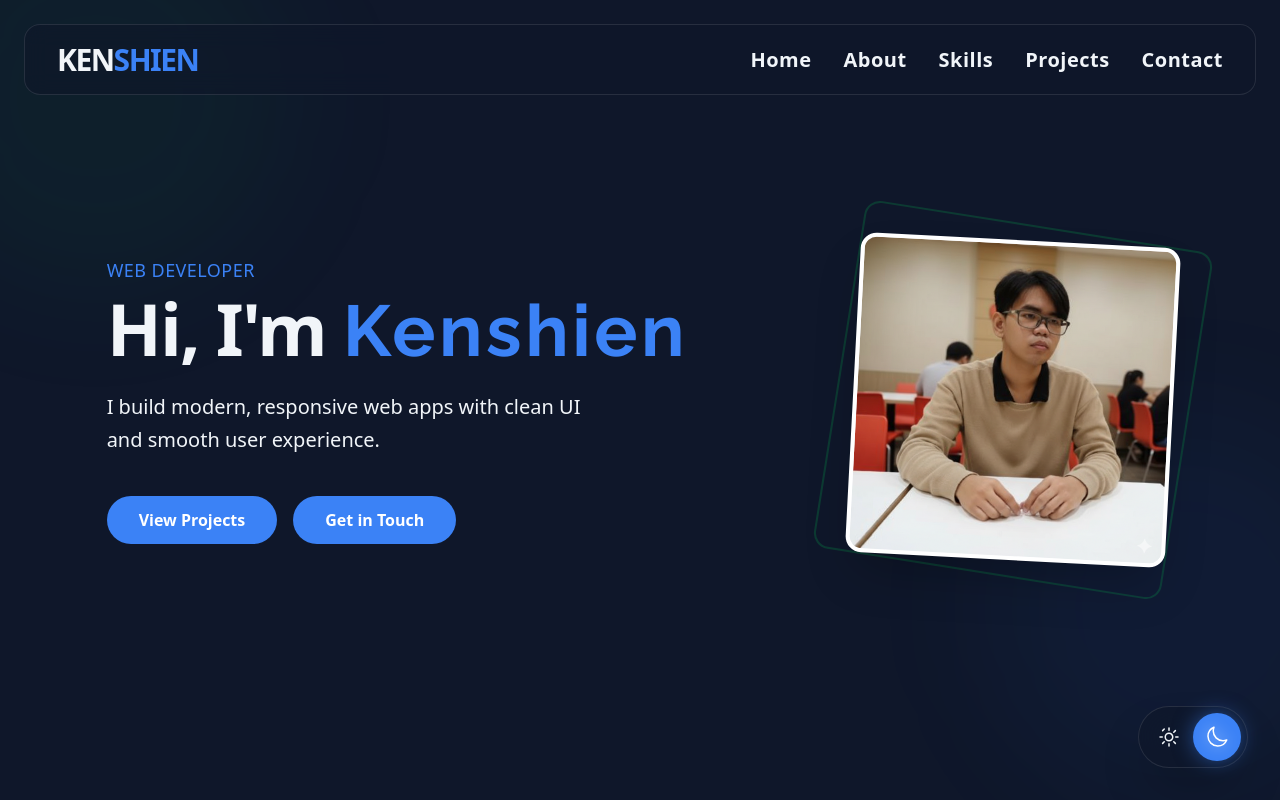
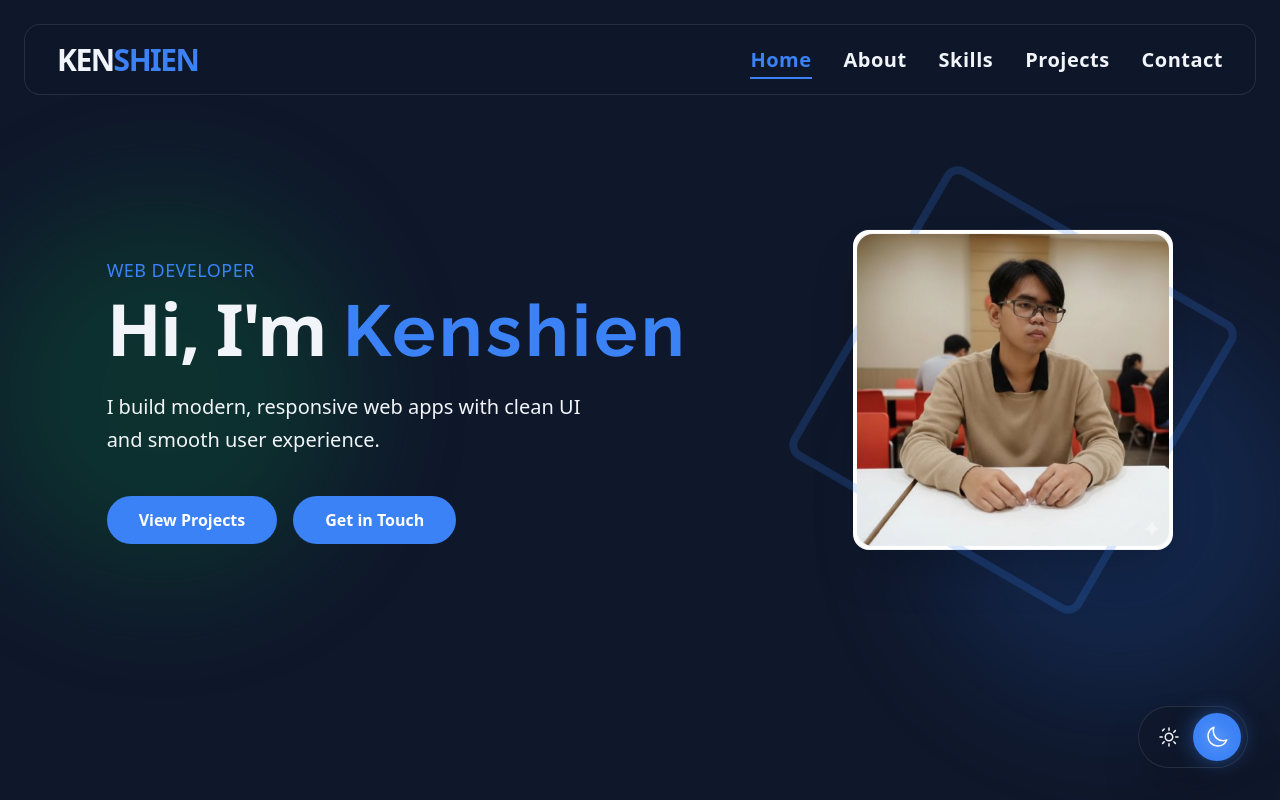
Before and after one commit to KenshienAlao/Portfolio, a Next.js app: page / in a window 1280 px wide. Both pictures are taken after a click on the button 1217 px from the left and 737 px from the top of the page. Shown: the top 800 px of the page. Built offline with nearby package versions, Linux system fonts and the light colour scheme.

Commit message:
fixed the logic of the theme toggle with the orb, re-optimize everything

```diff
--- a/app/components/About/page.js
+++ b/app/components/About/page.js
@@ -1,7 +1,20 @@
+"use client";
+
+// ui
+import { motion } from "framer-motion";
+import { containerVariants } from "@/app/components/ui/animation";
+
 export default function About() {
   return (
-    <section id="about" className="h-dvh">
-      <h1>About</h1>
+    <section id="about" className="relative min-h-dvh w-full overflow-hidden">
+      <motion.div
+        variants={containerVariants}
+        initial="hidden"
+        animate="visible"
+        className="relative z-10"
+      >
+        <h1>About</h1>
+      </motion.div>
     </section>
   );
 }
--- a/app/components/Home/page.js
+++ b/app/components/Home/page.js
@@ -1,15 +1,51 @@
 "use client";
 
-import { motion } from "framer-motion";
-import { containerVariants, itemVariants } from "../ui/animation";
+// optimize
+import dynamic from "next/dynamic";
+
+// lib
 import Image from "next/image";
 
+// hooks
+import { useTheme } from "@/app/context/ThemeContext";
+
+// ui
+import { motion } from "framer-motion";
+const BlueOrbIcon = dynamic(
+  () => import("@/app/components/ui/elements").then((mod) => mod.BlueOrbIcon),
+  { loading: () => null },
+);
+const GreenOrbIcon = dynamic(
+  () => import("@/app/components/ui/elements").then((mod) => mod.GreenOrbIcon),
+  { loading: () => null },
+);
+
+const SpinningFrame = dynamic(
+  () => import("@/app/components/ui/elements").then((mod) => mod.SpinningFrame),
+  { loading: () => null },
+);
+
+// components
+import {
+  containerVariants,
+  itemVariants,
+  floatingVariants,
+} from "@/app/components/ui/animation";
+
 export default function Home() {
+  const { change } = useTheme();
+
   return (
     <section id="home" className="relative min-h-dvh w-full overflow-hidden">
-      <div className="pointer-events-none absolute -top-24 -left-24 size-96 rounded-full bg-green-500/5 blur-3xl" />
-      <div className="pointer-events-none absolute -right-24 bottom-0 size-96 rounded-full bg-blue-500/5 blur-3xl" />
+      {/* overlay */}
+      {change ? (
+        <>
+          <GreenOrbIcon left={20} top={200} />
+          <BlueOrbIcon right={20} bottom={100} />
+        </>
+      ) : null}
 
+      {/* content */}
       <motion.div
         variants={containerVariants}
         initial="hidden"
@@ -57,21 +93,27 @@ export default function Home() {
         {/* profile section */}
         <motion.div
           variants={containerVariants}
-          initial={{ opacity: 0, scale: 0.8, rotate: -5 }}
-          animate={{ opacity: 1, scale: 1, rotate: 3 }}
-          transition={{ duration: 1, ease: "easeOut", delay: 0.5 }}
+          initial="hidden"
+          animate="visible"
           className="relative mt-16 md:mt-0"
         >
-          <div className="relative size-64 overflow-hidden rounded-2xl border-4 border-white bg-gray-100 shadow-2xl transition-all duration-500 hover:rotate-0 md:size-80">
+          <motion.div
+            variants={floatingVariants}
+            initial="smoothHidden"
+            animate={["smoothVisible", "smoothFloating"]}
+            className="relative size-64 rounded-2xl border-4 border-white bg-gray-100 shadow-2xl transition-all duration-500 md:size-80"
+          >
             <Image
               src="/profile/me.png"
               alt="Kenshien"
-              className="h-full w-full object-cover"
+              className="size-full rounded-2xl object-cover"
+              priority
               width={500}
               height={500}
             />
-          </div>
-          <div className="absolute -inset-4 -z-10 rounded-2xl border-2 border-green-500/20 md:rotate-6" />
+            {/* overlay*/}
+            <SpinningFrame />
+          </motion.div>
         </motion.div>
       </motion.div>
     </section>
--- /dev/null
+++ b/app/components/Navigation/mobile.js
@@ -0,0 +1,40 @@
+"use client";
+
+// lib
+import { motion } from "framer-motion";
+
+export default function MobileNavigation({ menu, scrollToSection, active }) {
+  return (
+    <motion.div
+      initial={{ scale: 0.9, opacity: 0 }}
+      animate={{ scale: 1, opacity: 1 }}
+      exit={{ scale: 0.9, opacity: 0 }}
+      className="bg-glass border-glass-border w-full max-w-sm rounded-[2.5rem] border p-12 shadow-2xl"
+    >
+      <ul className="flex flex-col items-center gap-8">
+        {menu.map((item, i) => {
+          return (
+            <motion.li
+              key={item.name}
+              initial={{ y: 20, opacity: 0 }}
+              animate={{ y: 0, opacity: 1 }}
+              transition={{ delay: i * 0.1 }}
+              onClick={() => setOpen(false)}
+            >
+              <button
+                onClick={() => scrollToSection(item.id)}
+                className={`text-3xl font-black tracking-tight transition-colors ${
+                  active === item.id
+                    ? "text-accent"
+                    : "text-foreground hover:text-accent"
+                }`}
+              >
+                {item.name}
+              </button>
+            </motion.li>
+          );
+        })}
+      </ul>
+    </motion.div>
+  );
+}
--- a/app/components/Navigation/page.js
+++ b/app/components/Navigation/page.js
@@ -1,4 +1,7 @@
 "use client";
+
+// optimize
+import dynamic from "next/dynamic";
 
 // lib
 import { AnimatePresence, motion } from "framer-motion";
@@ -14,6 +17,12 @@ import { menu } from "@/app/utils/navigationMenu";
 
 // ui
 import { MenuIcon } from "@/app/components/ui/elements";
+
+// components
+const MobileNavigation = dynamic(
+  () => import("@/app/components/Navigation/mobile"),
+  { loading: () => null },
+);
 
 export default function Navigation({ active }) {
   const scrolled = useHandleScroll();
@@ -51,10 +60,10 @@ export default function Navigation({ active }) {
                       <li key={item.name} className="group relative">
                         <button
                           onClick={() => scrollToSection(item.id)}
-                          className={`text-[clamp(0.75rem,0.5543rem+0.8696vw,1.25rem)] font-bold tracking-wide transition-colors ${
-                            active === item.name
+                          className={`hover:text-accent text-[clamp(0.75rem,0.5543rem+0.8696vw,1.25rem)] font-bold tracking-wide transition-colors ${
+                            active === item.id
                               ? "text-accent"
-                              : "text-foreground/70 group-hover:text-foreground"
+                              : "group-hover:text-foreground"
                           }`}
                         >
                           {item.name}
@@ -62,9 +71,9 @@ export default function Navigation({ active }) {
 
                         <span
                           className={`bg-accent absolute -bottom-1 left-0 h-0.5 transition-all duration-500 ${
-                            active === item.name
+                            active === item.id
                               ? "w-full"
-                              : "w-0 group-hover:w-full"
+                              : "group-hover:bg-foreground w-0 group-hover:w-full"
                           }`}
                         />
                       </li>
@@ -100,37 +109,11 @@ export default function Navigation({ active }) {
               onClick={() => setOpen(false)}
             />
 
-            <motion.div
-              initial={{ scale: 0.9, opacity: 0 }}
-              animate={{ scale: 1, opacity: 1 }}
-              exit={{ scale: 0.9, opacity: 0 }}
-              className="bg-glass border-glass-border w-full max-w-sm rounded-[2.5rem] border p-12 shadow-2xl"
-            >
-              <ul className="flex flex-col items-center gap-8">
-                {menu.map((item, i) => {
-                  return (
-                    <motion.li
-                      key={item.name}
-                      initial={{ y: 20, opacity: 0 }}
-                      animate={{ y: 0, opacity: 1 }}
-                      transition={{ delay: i * 0.1 }}
-                      onClick={() => setOpen(false)}
-                    >
-                      <button
-                        onClick={() => scrollToSection(item.id)}
-                        className={`text-3xl font-black tracking-tight transition-colors ${
-                          active === item.id
-                            ? "text-accent"
-                            : "text-foreground hover:text-accent"
-                        }`}
-                      >
-                        {item.name}
-                      </button>
-                    </motion.li>
-                  );
-                })}
-              </ul>
-            </motion.div>
+            <MobileNavigation
+              menu={menu}
+              scrollToSection={scrollToSection}
+              active={active}
+            />
           </motion.div>,
           document.body,
         )}
--- a/app/components/ui/animation.js
+++ b/app/components/ui/animation.js
@@ -1,13 +1,20 @@
+// ===================================
+// opening
+// ===================================
+
+// container
 export const containerVariants = {
   hidden: { opacity: 0 },
   visible: {
     opacity: 1,
     transition: {
-      staggerChildren: 0.2,
+      duration: 1,
+      ease: "easeInOut",
     },
   },
 };
 
+// item
 export const itemVariants = {
   hidden: { opacity: 0, y: 10 },
   visible: {
@@ -19,3 +26,74 @@ export const itemVariants = {
     },
   },
 };
+
+// ===================================
+// infinite
+// ===================================
+
+// floating
+export const floatingVariants = {
+  // hide
+  smoothHidden: { opacity: 0 },
+  openingLeft: { opacity: 0, x: 100 },
+  openingRight: { opacity: 0, x: -100 },
+  // visible
+  visible: {
+    opacity: 1,
+    x: 0,
+    y: 0,
+    transition: {
+      duration: 5,
+      ease: "easeInOut",
+    },
+  },
+  smoothVisible: {
+    opacity: 1,
+    x: 0,
+    y: 0,
+    transition: {
+      duration: 1,
+      ease: "easeInOut",
+    },
+  },
+  // animation
+  upAndDown: {
+    y: [0, -40, 0, 40, 0],
+    transition: {
+      duration: 5, // the higher the slower
+      ease: "easeInOut",
+      repeat: Infinity,
+    },
+  },
+  downAndUp: {
+    y: [0, 40, 0, -40, 0],
+    transition: {
+      duration: 5, // the higher the slower
+      ease: "easeInOut",
+      repeat: Infinity,
+    },
+  },
+  smoothFloating: {
+    y: [0, -100, 0, 100, 0],
+    transition: {
+      duration: 5, // the higher the slower
+      ease: "easeInOut",
+      repeat: Infinity,
+    },
+  },
+};
+
+// spinning
+export const spinningVariants = {
+  bigger: { opacity: 0, scale: 0.5 },
+  smaller: { opacity: 0, scale: 0.5 },
+  visible: {
+    opacity: 1,
+    scale: 2,
+    transition: {
+      duration: 1,
+      ease: "easeOut",
+      delay: 0.5,
+    },
+  },
+};
--- /dev/null
+++ b/app/components/ui/elements.js
@@ -0,0 +1,129 @@
+// ui
+import { motion } from "framer-motion";
+
+// animation
+import { floatingVariants } from "@/app/components/ui/animation";
+
+// ===================================
+// utilities { HOME }
+// ===================================
+// green orb
+export function GreenOrbIcon({ top, bottom, left, right }) {
+  // set position styles
+  const positionStyles = {
+    ...(top && { top: `${top}px` }),
+    ...(bottom && { bottom: `${bottom}px` }),
+    ...(left && { left: `${left}px` }),
+    ...(right && { right: `${right}px` }),
+  };
+
+  // return green orb
+  return (
+    <motion.div
+      variants={floatingVariants}
+      initial="openingRight"
+      animate={["visible", "downAndUp"]}
+      style={positionStyles}
+      className="pointer-events-none absolute size-96 rounded-full bg-green-500/30 blur-3xl"
+    />
+  );
+}
+
+// blue orb
+export function BlueOrbIcon({ top, bottom, left, right }) {
+  // set position styles
+  const positionStyles = {
+    ...(top && { top: `${top}px` }),
+    ...(bottom && { bottom: `${bottom}px` }),
+    ...(left && { left: `${left}px` }),
+    ...(right && { right: `${right}px` }),
+  };
+
+  // return blue orb
+  return (
+    <motion.div
+      variants={floatingVariants}
+      initial="openingLeft"
+      animate={["visible", "upAndDown"]}
+      style={positionStyles}
+      className="pointer-events-none absolute size-96 rounded-full bg-blue-500/30 blur-3xl"
+    />
+  );
+}
+
+// spinning frame
+export function SpinningFrame({ top, bottom, left, right }) {
+  // set position styles
+  const positionStyles = {
+    ...(top && { top: `${top}px` }),
+    ...(bottom && { bottom: `${bottom}px` }),
+    ...(left && { left: `${left}px` }),
+    ...(right && { right: `${right}px` }),
+  };
+
+  return (
+    <motion.div
+      initial={{ opacity: 0 }}
+      animate={{ opacity: 1, rotate: [0, 360] }}
+      transition={{
+        opacity: { duration: 1, delay: 0.5 },
+        rotate: { duration: 10, ease: "linear", repeat: Infinity },
+      }}
+      style={positionStyles}
+      className="border-accent/20 absolute -inset-3 -z-6 rotate-10 rounded-2xl border-8"
+    />
+  );
+}
+
+// ===================================
+// icons
+// ===================================
+
+// sun
+export function SunIcon() {
+  return (
+    <svg
+      xmlns="http://www.w3.org/2000/svg"
+      fill="none"
+      viewBox="0 0 24 24"
+      strokeWidth={1.5}
+      stroke="currentColor"
+      className="size-6"
+    >
+      <path
+        strokeLinecap="round"
+        strokeLinejoin="round"
+        d="M12 3v2.25m6.364.386-1.591 1.591M21 12h-2.25m-.386 6.364-1.591-1.591M12 18.75V21m-4.773-4.227-1.591 1.591M3 12h2.25m.386-6.364 1.591-1.591M15.75 12a3.75 3.75 0 1 1-7.5 0 3.75 3.75 0 0 1 7.5 0Z"
+      />
+    </svg>
+  );
+}
+
+// moon
+export function MoonIcon() {
+  return (
+    <svg
+      xmlns="http://www.w3.org/2000/svg"
+      fill="none"
+      viewBox="0 0 24 24"
+      strokeWidth={1.5}
+      stroke="currentColor"
+      className="size-6"
+    >
+      <path
+        strokeLinecap="round"
+        strokeLinejoin="round"
+        d="M21.752 15.002A9.72 9.72 0 0 1 18 15.75c-5.385 0-9.75-4.365-9.75-9.75 0-1.33.266-2.597.748-3.752A9.753 9.753 0 0 0 3 11.25C3 16.635 7.365 21 12.75 21a9.753 9.753 0 0 0 9.002-5.998Z"
+      />
+    </svg>
+  );
+}
+
+// menu
+export function MenuIcon() {
+  return (
+    <svg height="28" viewBox="0 -960 960 960" width="28" fill="currentColor">
+      <path d="M120-240v-80h720v80H120Zm0-200v-80h720v80H120Zm0-200v-80h720v80H120Z" />
+    </svg>
+  );
+}
--- a/app/components/ui/themeToggle.js
+++ b/app/components/ui/themeToggle.js
@@ -1,16 +1,32 @@
-"use client";
+// optimize
+import dynamic from "next/dynamic";
 
-// components
+// ui
+const SunIcon = dynamic(() =>
+  import("@/app/components/ui/elements").then((mod) => mod.SunIcon),
+);
+const MoonIcon = dynamic(() =>
+  import("@/app/components/ui/elements").then((mod) => mod.MoonIcon),
+);
+
+import { containerVariants, itemVariants } from "@/app/components/ui/animation";
+
+// lib
 import { motion } from "framer-motion";
 
 // hooks
-import { useToggle } from "@/app/hooks/toggle";
+import { useTheme } from "@/app/context/ThemeContext";
 
 export function ThemeToggle() {
-  const { change, setChange } = useToggle();
+  const { change, setChange } = useTheme();
 
   return (
-    <div className="fixed right-8 bottom-8 z-60">
+    <motion.div
+      className="fixed right-8 bottom-8 z-60"
+      variants={containerVariants}
+      initial="hidden"
+      animate="visible"
+    >
       <div className="border-glass-border bg-glass hover:shadow-accent/20 relative flex items-center gap-2 rounded-full border p-1.5 shadow-2xl backdrop-blur-xl transition-all duration-500">
         {/* Sliding Background Pill */}
         <motion.div
@@ -34,7 +50,7 @@ export function ThemeToggle() {
             whileTap={{ scale: 0.9 }}
             className={`flex size-12 cursor-pointer items-center justify-center rounded-full transition-all duration-500 ${
               !change
-                ? "text-white drop-shadow-[0_0_8px_rgba(255,255,255,0.8)]"
+                ? "text-amber-400 drop-shadow-[0_0_8px_rgba(255,255,255,0.8)]"
                 : "text-foreground/40 hover:text-foreground/60"
             }`}
           >
@@ -55,44 +71,6 @@ export function ThemeToggle() {
           </motion.button>
         </div>
       </div>
-    </div>
+    </motion.div>
   );
 }
-
-function SunIcon() {
-  return (
-    <svg
-      xmlns="http://www.w3.org/2000/svg"
-      fill="none"
-      viewBox="0 0 24 24"
-      strokeWidth={1.5}
-      stroke="currentColor"
-      className="size-6"
-    >
-      <path
-        strokeLinecap="round"
-        strokeLinejoin="round"
-        d="M12 3v2.25m6.364.386-1.591 1.591M21 12h-2.25m-.386 6.364-1.591-1.591M12 18.75V21m-4.773-4.227-1.591 1.591M3 12h2.25m.386-6.364 1.591-1.591M15.75 12a3.75 3.75 0 1 1-7.5 0 3.75 3.75 0 0 1 7.5 0Z"
-      />
-    </svg>
-  );
-}
-
-function MoonIcon() {
-  return (
-    <svg
-      xmlns="http://www.w3.org/2000/svg"
-      fill="none"
-      viewBox="0 0 24 24"
-      strokeWidth={1.5}
-      stroke="currentColor"
-      className="size-6"
-    >
-      <path
-        strokeLinecap="round"
-        strokeLinejoin="round"
-        d="M21.752 15.002A9.72 9.72 0 0 1 18 15.75c-5.385 0-9.75-4.365-9.75-9.75 0-1.33.266-2.597.748-3.752A9.753 9.753 0 0 0 3 11.25C3 16.635 7.365 21 12.75 21a9.753 9.753 0 0 0 9.002-5.998Z"
-      />
-    </svg>
-  );
-}
--- /dev/null
+++ b/app/context/ThemeContext.js
@@ -0,0 +1,39 @@
+"use client";
+
+import { createContext, useContext, useState, useEffect } from "react";
+
+const ThemeContext = createContext();
+
+export function ThemeProvider({ children }) {
+  const [change, setChange] = useState(() => {
+    if (typeof window !== "undefined") {
+      const theme = localStorage.getItem("theme");
+      return theme === "dark";
+    }
+    return false;
+  });
+
+  useEffect(() => {
+    if (change) {
+      localStorage.setItem("theme", "dark");
+      document.documentElement.classList.add("dark");
+    } else {
+      localStorage.setItem("theme", "light");
+      document.documentElement.classList.remove("dark");
+    }
+  }, [change]);
+
+  return (
+    <ThemeContext.Provider value={{ change, setChange }}>
+      {children}
+    </ThemeContext.Provider>
+  );
+}
+
+export function useTheme() {
+  const context = useContext(ThemeContext);
+  if (!context) {
+    throw new Error("useTheme must be used within ThemeProvider");
+  }
+  return context;
+}
--- a/app/hooks/toggle.js
+++ b/app/hooks/useToggle.js
@@ -3,21 +3,25 @@
 import { useState, useEffect } from "react";
 
 export function useToggle() {
-  const [change, setChange] = useState(false);
-  useEffect(() => {
-    const theme = localStorage.getItem("theme");
-    setChange(theme === "dark");
-  }, []);
+  const [change, setChange] = useState(() => {
+    if (typeof window !== "undefined") {
+      const theme = localStorage.getItem("theme");
+      return theme === "dark";
+    }
+    return false;
+  });
 
   useEffect(() => {
     if (change) {
       localStorage.setItem("theme", "dark");
       document.documentElement.classList.add("dark");
+      console.log(change);
     } else {
       localStorage.setItem("theme", "light");
       document.documentElement.classList.remove("dark");
+      console.log(change);
     }
   }, [change]);
 
-  return { change, setChange};
+  return { change, setChange };
 }
--- a/app/layout.js
+++ b/app/layout.js
@@ -1,4 +1,6 @@
 import "@/app/globals.css";
+import { ThemeProvider } from "@/app/context/ThemeContext";
+
 export const metadata = {
   title: "Kenshien Alao",
   description: "Portfolio of Kenshien Alao",
@@ -7,7 +9,9 @@ export const metadata = {
 export default function RootLayout({ children }) {
   return (
     <html lang="en">
-      <body className="antialiased">{children}</body>
+      <body className="antialiased">
+        <ThemeProvider>{children}</ThemeProvider>
+      </body>
     </html>
   );
 }
--- a/app/page.js
+++ b/app/page.js
@@ -1,6 +1,6 @@
 "use client";
 
-// next
+// optimize
 import dynamic from "next/dynamic";
 
 // components
@@ -23,7 +23,7 @@ const Contact = dynamic(() => import("@/app/components/Contact/page"), {
   loading: () => null,
 });
 const Footer = dynamic(() => import("@/app/components/Footer/page"), {
-  loading: () => null ,
+  loading: () => null,
 });
 
 // ui
@@ -41,9 +41,9 @@ export default function Portfolio() {
 
   return (
     <>
-      <ThemeToggle />
       {loading ? null : (
         <div className="bg-background min-h-screen transition-colors duration-500">
+          <ThemeToggle />
           <Navigation active={active} />
           <main>
             <Home />
```
